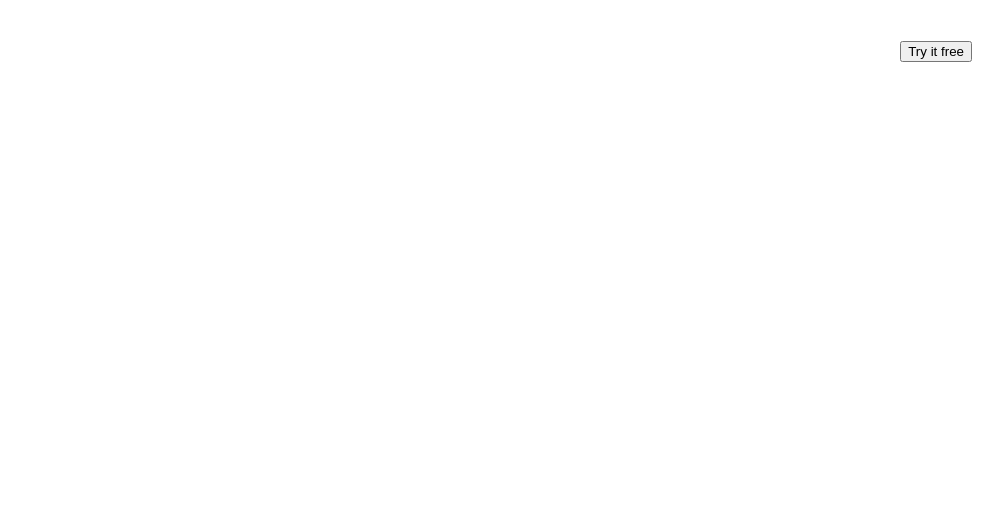
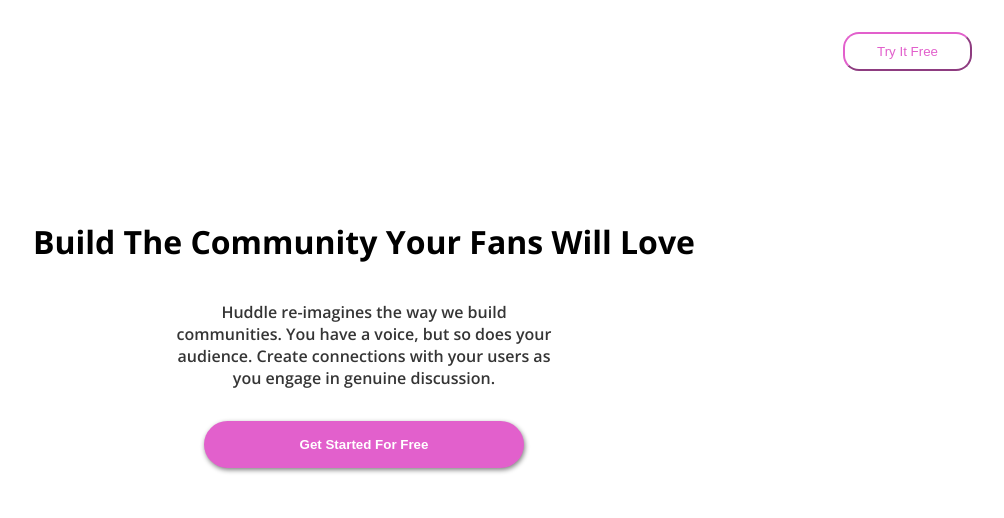
Before and after one commit to karimabdelghanyhefnawy1/huddle-landing-page-with-curved-sections-master, a plain HTML site: page index.html in a window 1280 px wide. Shown: the top 518 px of the page, 276-1280 px from the left. Drawn offline with nearby package versions, Linux system fonts and the light colour scheme.

Commit message:
header,text,button and image

```diff
--- a/index.html
+++ b/index.html
@@ -10,9 +10,26 @@
 <link href="https://fonts.googleapis.com/css2?family=Open+Sans:wght@400;600;700&display=swap" rel="stylesheet">
 </head>
 <body>
+  <!--start header-->
     <header>
       <img src="images/logo.svg" alt="">
-      <button type="submit">Try it free</button>
+      <button type="submit">Try It Free</button>
     </header>
+  <!--end header-->
+  <!--start hero-->
+    <div class="hero">
+      <!--srart container-->
+      <div class="container">
+        <h1>Build The Community Your Fans Will Love</h1>
+        <p>
+          Huddle re-imagines the way we build communities. You have a voice, but so does
+          your audience. Create connections with your users as you engage in genuine discussion.
+        </p>
+        <button type="submit">Get Started For Free</button>
+        <img src="images/screen-mockups.svg" alt="">
+      </div>
+      <!--end container-->
+    </div>
+  <!--end hero-->
 </body>
 </html>
--- a/layout/_global-ruels.scss
+++ b/layout/_global-ruels.scss
@@ -14,3 +14,7 @@ body {
     height: 100%;
     font-family: 'Open Sans', sans-serif;
 }
+.hero {
+    width: 100%;
+    height: 100vh;
+}
--- a/layout/_header.scss
+++ b/layout/_header.scss
@@ -4,5 +4,13 @@ header {
     margin-right: 2rem;
     display: flex;
     justify-content: space-between;
-    align-items: center;
 }
+
+header button {
+        background-color: hsl(0, 0%, 100%);
+        color: hsl(310, 69%, 63%);
+        border-color: hsl(310, 69%, 63%) ;
+        border-radius: 1rem;
+        padding-right: 2rem;
+        padding-left: 2rem;
+}
--- /dev/null
+++ b/layout/_hero.scss
@@ -0,0 +1,29 @@
+.container {
+    display: flex;
+    flex-direction: column;
+    justify-content: center;
+    align-items: center;
+    margin-top: 8rem;
+    p {
+        text-align: center;
+        width: 30%;
+        font-weight: 600;
+        color: hsl(0deg 0% 20.62%);
+    }
+    button {
+        margin-top: 1rem;
+        padding-top: 1rem;
+        padding-bottom: 1rem;
+        padding-right: 6rem;
+        padding-left: 6rem;
+        background-color: hsl(310, 69%, 63%);
+        color: hsl(0, 0%, 100%);
+        border: none;
+        border-radius: 2rem;
+        font-weight: 600;
+        box-shadow: 1px 2px 5px 0px hsl(0, 0%, 50%);
+    }
+    img {
+        margin-top: 4rem;
+    }
+}
--- a/main.scss
+++ b/main.scss
@@ -1,3 +1,3 @@
- @use "./main.css" ;
- @use "./layout/global-ruels" ;
- @use "./layout/header";
+ @use "./layout/global-ruels.scss" as * ;
+ @use "./layout/header.scss" as * ;
+ @use "./layout/hero.scss" as * ;
```
Also changed, not shown: main.css, 1 other file.
